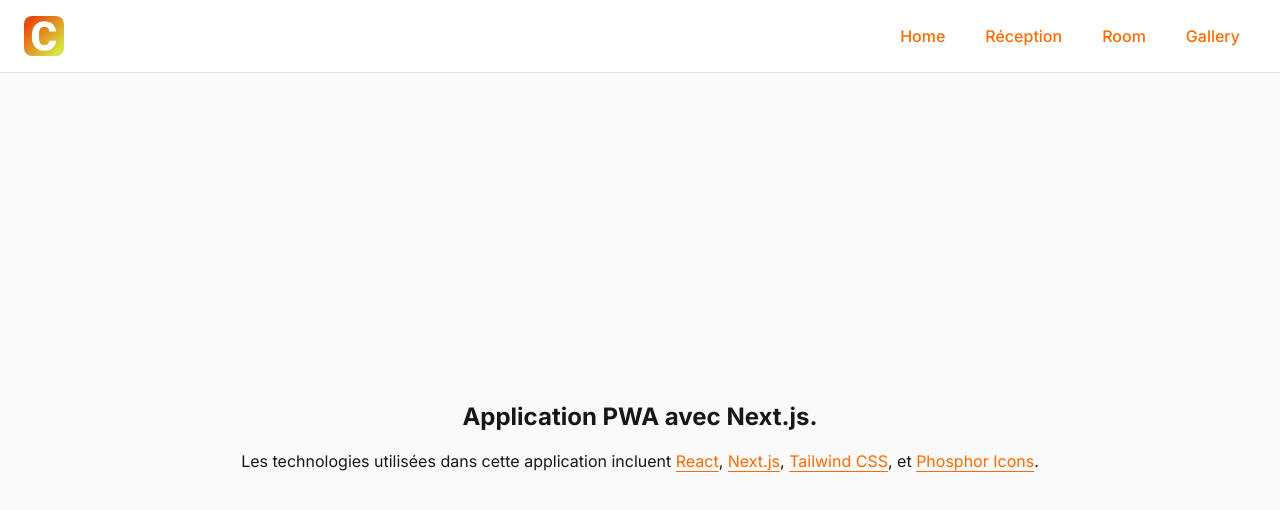
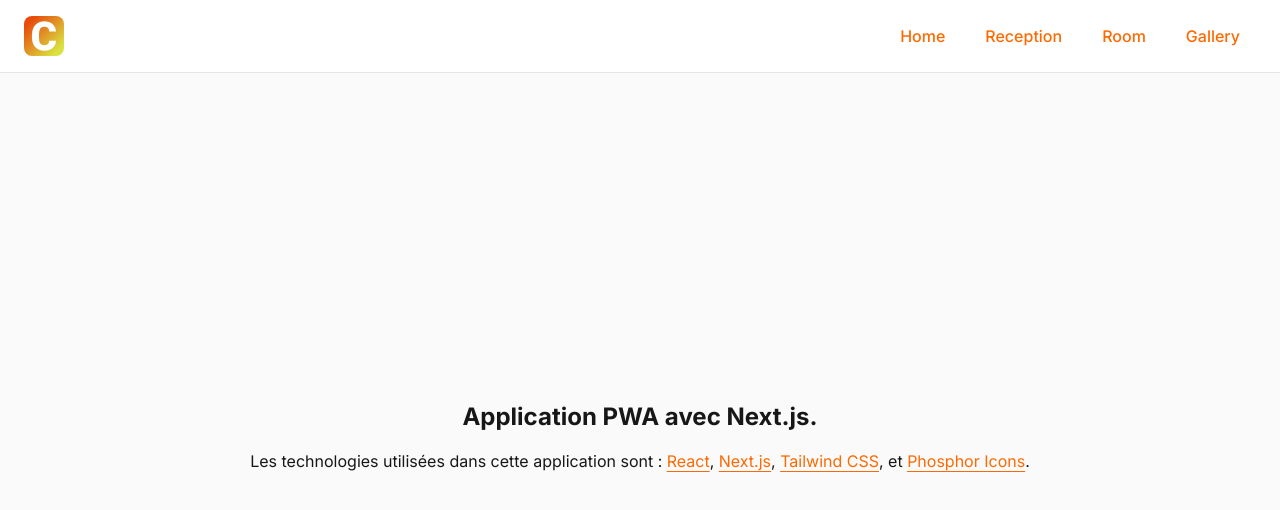
Before and after one commit to soniiix/mds-next-pwa, a Next.js app: page / in a window 1280 px wide. Shown: the top 510 px of the page. Built offline with nearby package versions, Linux system fonts and the light colour scheme.

Commit message:
fix: typo

```diff
--- a/app/layout.tsx
+++ b/app/layout.tsx
@@ -18,7 +18,7 @@ export default function RootLayout({
                     <Link href="/"><img src="icon.svg" alt="Logo" className="h-10 w-10 rounded-lg"/></Link>
                     <div className="flex items-center gap-2">
                         <Link href="/" className="text-orange-500 font-medium px-4 py-2 hover:bg-orange-100/60 rounded-lg transition">Home</Link>
-                        <Link href="/room" className="text-orange-500 font-medium px-4 py-2 hover:bg-orange-100/60 rounded-lg transition">Réception</Link>
+                        <Link href="/room" className="text-orange-500 font-medium px-4 py-2 hover:bg-orange-100/60 rounded-lg transition">Reception</Link>
                         <Link href="/room" className="text-orange-500 font-medium px-4 py-2 hover:bg-orange-100/60 rounded-lg transition">Room</Link>
                         <Link href="/room" className="text-orange-500 font-medium px-4 py-2 hover:bg-orange-100/60 rounded-lg transition">Gallery</Link>
                     </div>
--- a/app/page.tsx
+++ b/app/page.tsx
@@ -4,7 +4,7 @@ export default function Home() {
             <div className="m-auto flex items-center flex-col gap-4">
                 <h1 className="text-2xl font-bold">Application PWA avec Next.js.</h1>
                 <p className="text-center">
-                    Les technologies utilisées dans cette application incluent&nbsp;
+                    Les technologies utilisées dans cette application sont :&nbsp;
                     <a href="https://fr.react.dev/" className="text-orange-500 underline underline-offset-4" target="_blank" rel="noopener noreferrer">
                         React
                     </a>,&nbsp;
```
